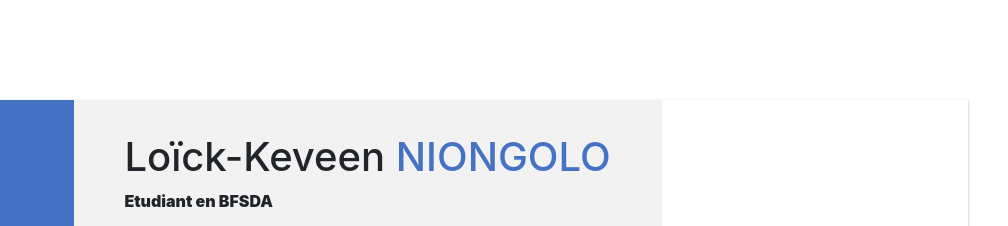
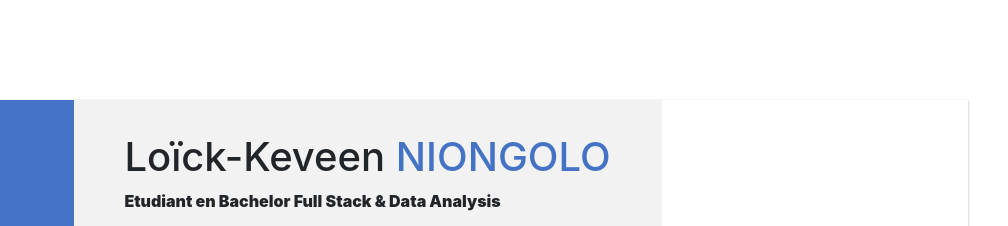
Before and after one commit to chanahapa/cv, a plain HTML site: page index.html in a window 1280 px wide. Shown: the top 226 px of the page, 272-1280 px from the left. Drawn offline with nearby package versions, Linux system fonts and the light colour scheme.

Commit message:
Update index.html

```diff
--- a/index.html
+++ b/index.html
@@ -59,7 +59,7 @@
       <div class="right-column">
         <div class="header">
           <h1>Loïck-Keveen <span class="text-blue text-uppercase">NIONGOLO</span></h1>
-          <p>Etudiant en BFSDA</p>
+          <p>Etudiant en Bachelor Full Stack & Data Analysis</p>
           <ul class="infos">
             <li><i class="icon fas fa-at text-blue"></i> <a href="mailto:loick.niongolo81@gmail.com">loick.niongolo81@gmail.com</a></li>
             <li><i class="icon fas fa-phone text-blue"></i> +242 05 688 1802</li>
```
